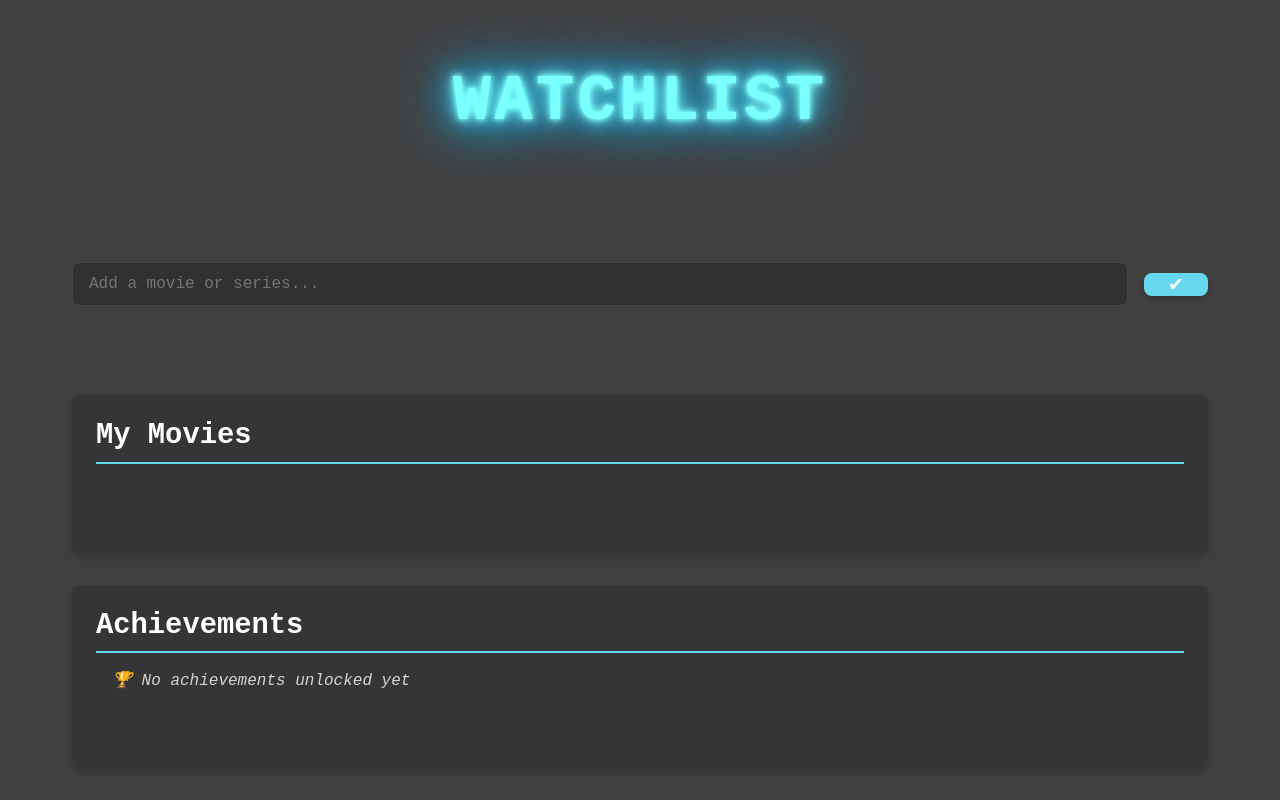
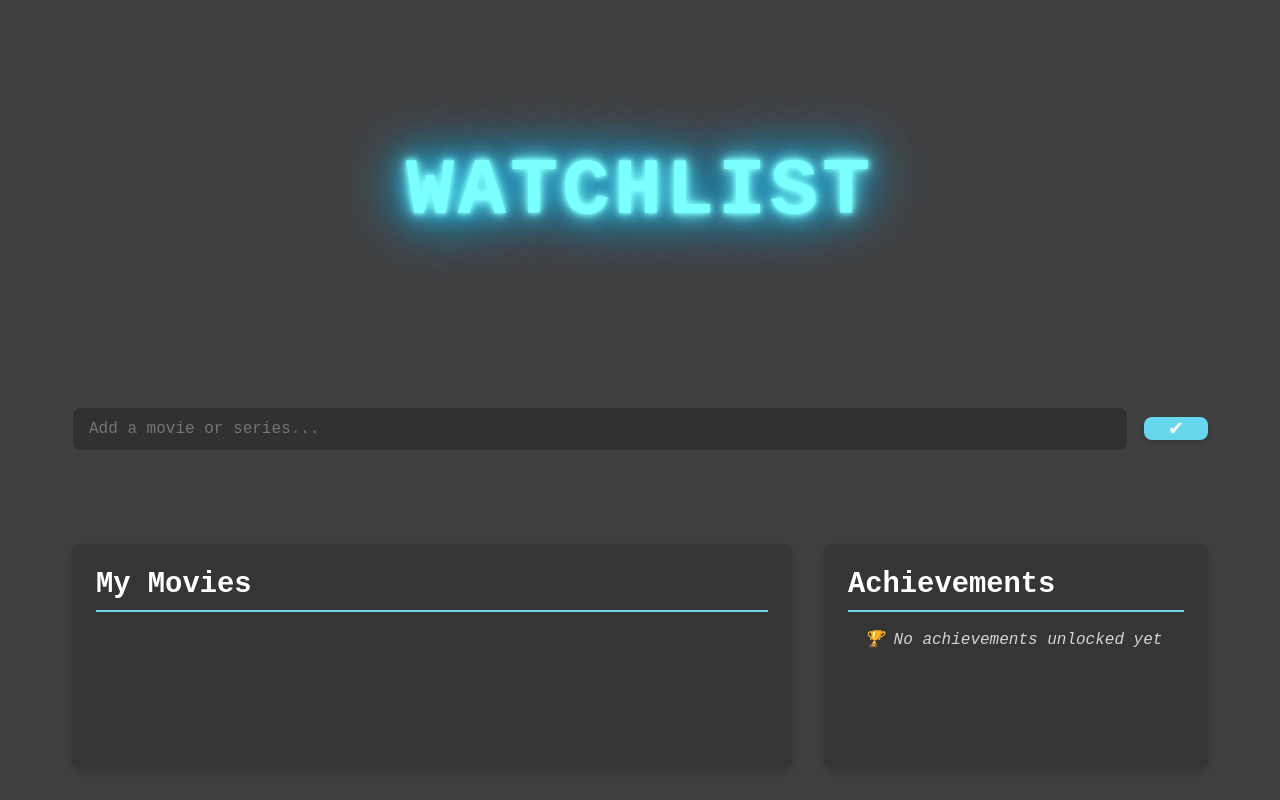
Before and after one commit to monaenzi/Team_2_Watchlist, a plain HTML site: page Index.html in a window 1280 px wide. Drawn offline with Linux system fonts and the light colour scheme; a web font is replaced by a local one.

Commit message:
Edits on CSS and Index.html

```diff
--- a/Index.html
+++ b/Index.html
@@ -21,6 +21,7 @@
         <button id="add-button">✔</button>
     </section>
 
+    <div class="main-content">
         <section id="movie-list">
             <h2>My Movies</h2>
             <ul id="films">
@@ -44,5 +45,6 @@
                 <li>No achievements unlocked yet</li>
             </ul>
         </aside>
+    </div>
 </body>
 </html>
--- a/css/style.css
+++ b/css/style.css
@@ -32,7 +32,7 @@ body {
   padding: 2rem;
   display: grid;
   grid-template-columns: 1fr;
-  gap: 2rem;
+  gap: 1rem;
   max-width: 1200px;
   margin: 0 auto;
 }
@@ -45,9 +45,9 @@ h1, h2 {
 }
 
 h1 {
-  font-size: 4rem;
+  font-size: 5rem;
   text-align: center;
-  margin: 2rem 0 1rem;
+  margin-top: 7rem;
   font-weight: 700;
   color: var(--accent);
   letter-spacing: 0.2em;
@@ -131,11 +131,19 @@ h2 {
 }
 
 /* Movie List */
+.main-content {
+  display: flex;
+  gap: 2rem;
+  flex-wrap: wrap; /* Allows stacking on smaller screens */
+}
+
 #movie-list {
   background-color: var(--bg-card);
   padding: 1.5rem;
   border-radius: var(--border-radius);
   box-shadow: 0 4px 10px rgba(0, 0, 0, 0.2);
+  flex: 2;
+  min-width: 300px;
 }
 
 #films {
@@ -205,6 +213,8 @@ input[type="checkbox"] {
   padding: 1.5rem;
   border-radius: var(--border-radius);
   box-shadow: 0 4px 10px rgba(0, 0, 0, 0.2);
+  flex: 1;
+  min-width: 250px;
 }
 
 #achievement-list {
```
Lines whose indentation alone changed are shown as unchanged.
